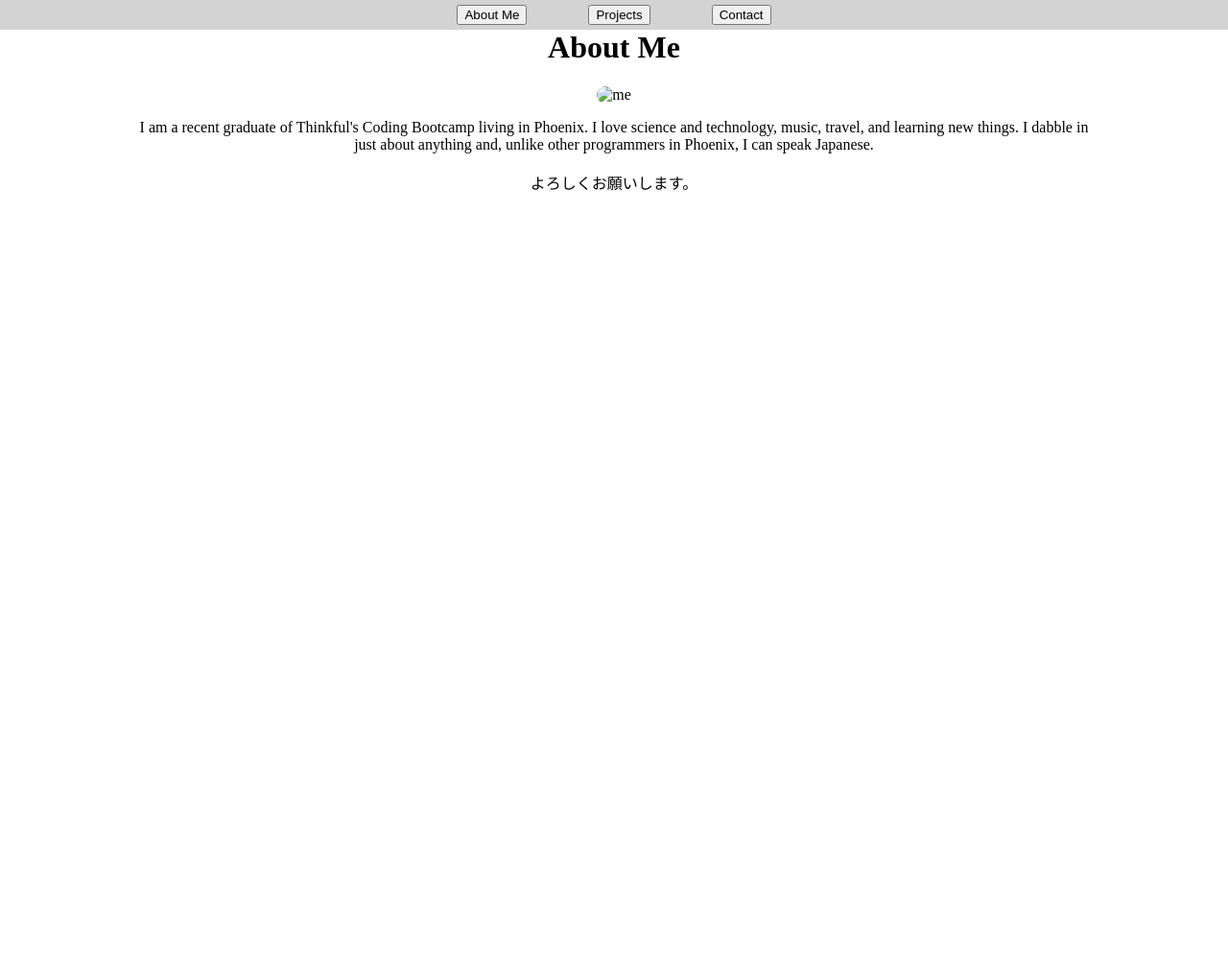
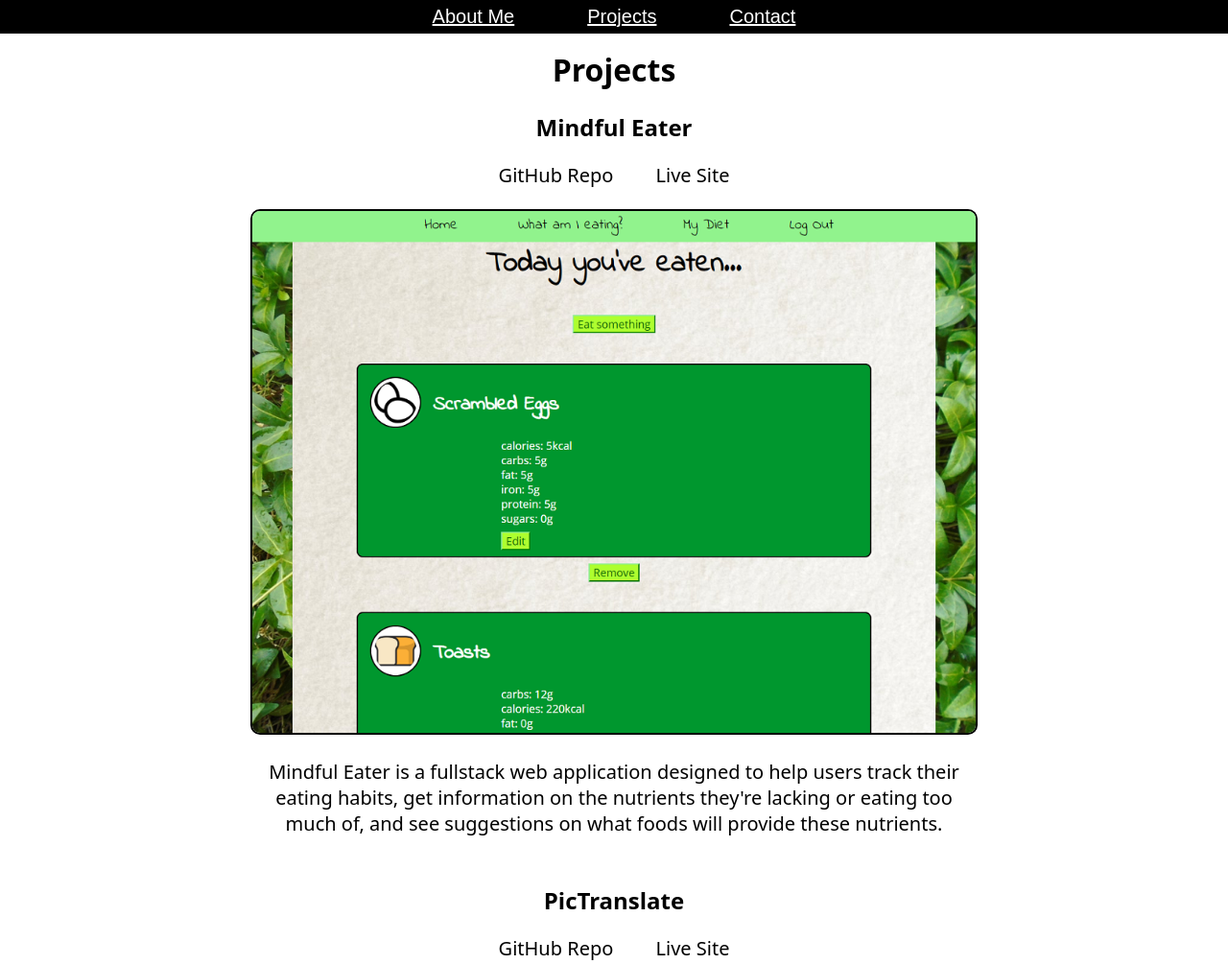
Before and after one commit to vmsimone/portfolio-site, a plain HTML site: page index.html in a window 1280 px wide. Shown: the top 1005 px of the page at 96% size. Before the commit the page ends 800 px from the top, so only its background shows below. Drawn offline with nearby package versions, Linux system fonts and the light colour scheme.

Commit message:
main content added and main css implemented

```diff
--- a/main.css
+++ b/main.css
@@ -1,6 +1,6 @@
 nav {
   position: fixed;
-  background: lightgray;
+  background: black;
   width: 100%;
   left: 0;
   top: 0;
@@ -22,18 +22,94 @@ nav li {
   margin: 0 auto;
 }
 
+nav button {
+  border: none;
+  font-size: 20px;
+  background: none;
+  color: white;
+  text-decoration: underline;
+}
+
+nav button:hover,
+nav button:focus {
+  color: red;
+  cursor: pointer;
+}
+
 main {
   width: 80%;
   margin: 0 auto;
   display: block;
   position: relative;
-  top: 10px;
+  top: 30px;
   text-align: center;
+  font-family: sans;
 }
 
-img {
+.project {
+  margin-bottom: 50px;
+}
+
+.project a {
+  margin: 20px;
+  text-decoration: none;
+  color: black;
+}
+
+.project a:hover,
+.project a:focus {
+  text-decoration: underline;
+  color: red;
+}
+
+.project a,
+.project p {
+  font-size: 20px;
+}
+
+.project p {
   max-width: 75%;
+  margin: 0 auto;
+  margin-top: 20px;
+}
+
+.project img {
+  max-width: 75%;
+  border: 2px solid black;
   border-radius: 10px;
+}
+
+.logo img {
+  max-width: 30%;
+  max-height: 50px;
+  border: 2px solid black;
+  border-radius: 10px;
+  margin: 10px;
+}
+
+.logo img:hover,
+.logo img:focus {
+  border-color: red;
+}
+
+.other-work {
+  margin-bottom: 50px;
+}
+
+.other-work ul {
+  margin: 0 auto;
+  padding: 0;
+  max-width: 75%;
+}
+
+.logo {
+  display: inline;
+  list-style-type: none;
+}
+
+.logo a {
+  border: none;
+  margin: 0;
 }
 
 .contact-info {
--- a/portfolio.js
+++ b/portfolio.js
@@ -11,46 +11,90 @@ function openProjectsPage() {
     <h1>Projects</h1>
     <div class="project">
       <h2 class="project-title">Mindful Eater</h2>
-      <a href="">GitHub Repo</a>
-      <a href="">Live Site</a>
-      <br>
+      <a href="https://github.com/vmsimone/mindful-eater-client" target="_blank">GitHub Repo</a>
+      <a href="https://mindful-eater-client.herokuapp.com/" target="_blank">Live Site</a>
+      <br><br>
       <img
         class="screenshot"
-        src="https://github.com/vmsimone/mindful-eater-client/blob/master/screenshots/diets.PNG?raw=true"
+        src="./images/mindful-eater.png"
         alt="screenshot"
       />
-      <p class="desc">blah blah blah blah</p>
+      <p class="desc">
+        Mindful Eater is a fullstack web application designed to help users
+        track their eating habits, get information on the nutrients they're
+        lacking or eating too much of, and see suggestions on what foods will
+        provide these nutrients.
+      </p>
     </div>
     <div class="project">
       <h2 class="project-title">PicTranslate</h2>
-      <a href="">GitHub Repo</a>
-      <a href="">Live Site</a>
-      <br>
+      <a href="https://github.com/vmsimone/PicTranslate" target="_blank">GitHub Repo</a>
+      <a href="https://vmsimone.github.io/PicTranslate/" target="_blank">Live Site</a>
+      <br><br>
       <img
         class="screenshot"
-        src="https://github.com/vmsimone/PicTranslate/blob/master/Screenshot1.PNG?raw=true"
+        src="./images/pictranslate.png"
         alt="screenshot"
       />
-      <p class="desc">blah blah blah blah</p>
+      <p class="desc">
+        PicTranslate is a multi-API app used for translating words or short phrases
+        into words in other languages. Unlike a standard translator, this app also
+        includes images to help aid understanding.
+      </p>
+    </div>
+    <div class="project">
+      <h2 class="project-title">Comic Tracker</h2>
+      <a href="https://github.com/vmsimone/comic-reader-app" target="_blank">GitHub Repo</a>
+      <a href="https://gentle-savannah-49734.herokuapp.com/" target="_blank">Live Site</a>
+      <br><br>
+      <img
+        class="screenshot"
+        src="./images/comic-tracker.png"
+        alt="screenshot"
+      />
+      <p class="desc">
+        Comic Tracker is a simple app for tracking the comics you read,
+        seeing how many pages of comics you've read, and rating your favorites on a
+        1-5 scale. The app utilizes its own database hosted on mLab.
+      </p>
     </div>
     <div class="project">
       <h2 class="project-title">Mr. Robot Quiz</h2>
-      <a href="">GitHub Repo</a>
-      <a href="">Live Site</a>
-      <br>
+      <a href="https://github.com/vmsimone/MR-ROBOT-Quiz" target="_blank">GitHub Repo</a>
+      <a href="https://vmsimone.github.io/MR-ROBOT-Quiz/" target="_blank">Live Site</a>
+      <br><br>
       <img
         class="screenshot"
-        src="https://raw.githubusercontent.com/vmsimone/portfolio-site/master/screenshots/mr-robot.png"
+        src="./images/mr-robot.png"
         alt="screenshot"
       />
-      <p class="desc">blah blah blah blah</p>
+      <p class="desc">
+        A short, ten question trivia quiz based on the USA Network TV show,
+        Mr. Robot. This web app was created using Object Oriented Programming and
+        written using HTML, CSS, and jQuery
+      </p>
     </div>
     <div class="other-work">
       <h3>Other stuff</h3>
-      <img class="logo" src="#" />
-      <img class="logo" src="#" />
-      <img class="logo" src="#" />
-      <img class="logo" src="#" />
+      <ul>
+        <li class="logo">
+          <a href="https://www.freecodecamp.org/certification/vmsimone/legacy-front-end" target="_blank">
+            <img src="./images/freecodecamp.png" alt="free code camp certificate" />
+          </a>
+        </li>
+
+        <li class="logo">
+          <a href="https://www.codecademy.com/jackuhlantern" target="_blank">
+            <img src="./images/codecademy.png" alt="codecademy profile" />
+          </a>
+        </li>
+
+        <li class="logo">
+          <a href="https://codepen.io/collection/DpZogO/" target="_blank">
+            <img src="./images/codepen.png" alt="codepen profile" />
+          </a>
+        </li>
+      </ul>
     </div>
   `);
 }
@@ -59,9 +103,10 @@ function openContactPage() {
   $('main').html(`
     <h1>Contact</h1>
     <ul class="contact-info">
-      <li>Email: email@email.com</li>
-      <li>LinkedIn: username</li>
-      <li>Slack: slackhandle</li>
+      <li>Email: vsimone@protonmail.com</li>
+      <li>
+        <a href="https://www.linkedin.com/in/vincent-simone-07b203157/" target="_blank">LinkedIn</a>
+      </li>
       <li>
         <a href="https://github.com/vmsimone" target="_blank">GitHub</a>
       </li>
@@ -74,7 +119,7 @@ function navListener(id, callback) {
 }
 
 function readyNavLinks() {
-  openAboutPage();
+  openProjectsPage();
   navListener('#about', openAboutPage);
   navListener('#projects', openProjectsPage);
   navListener('#contact', openContactPage);
```
Also changed, not shown: images/codecademy.png (added), images/codepen.png (added), images/comic-tracker.PNG (added), images/freecodecamp.png (added), images/mindful-eater.PNG (added), images/mr-robot.png (added), images/pictranslate.PNG (added), screenshots/mr-robot.png (deleted).
